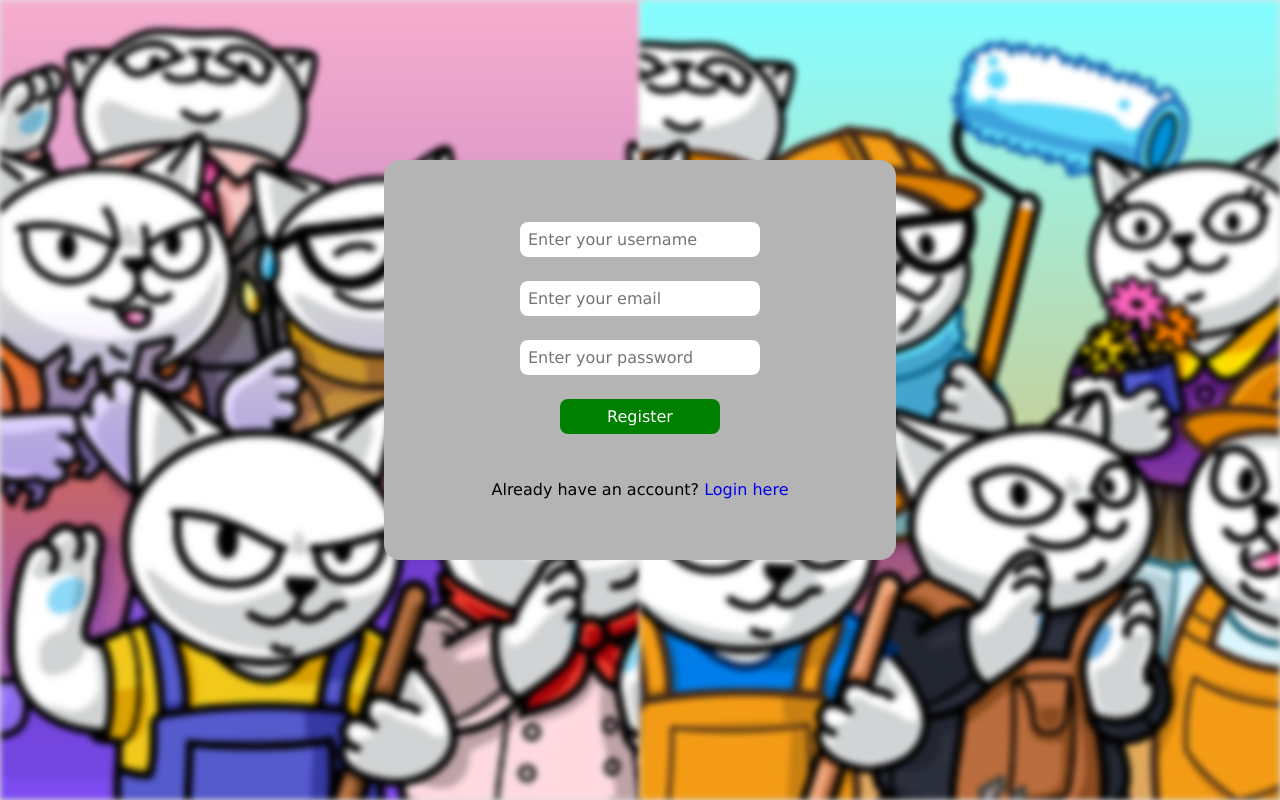
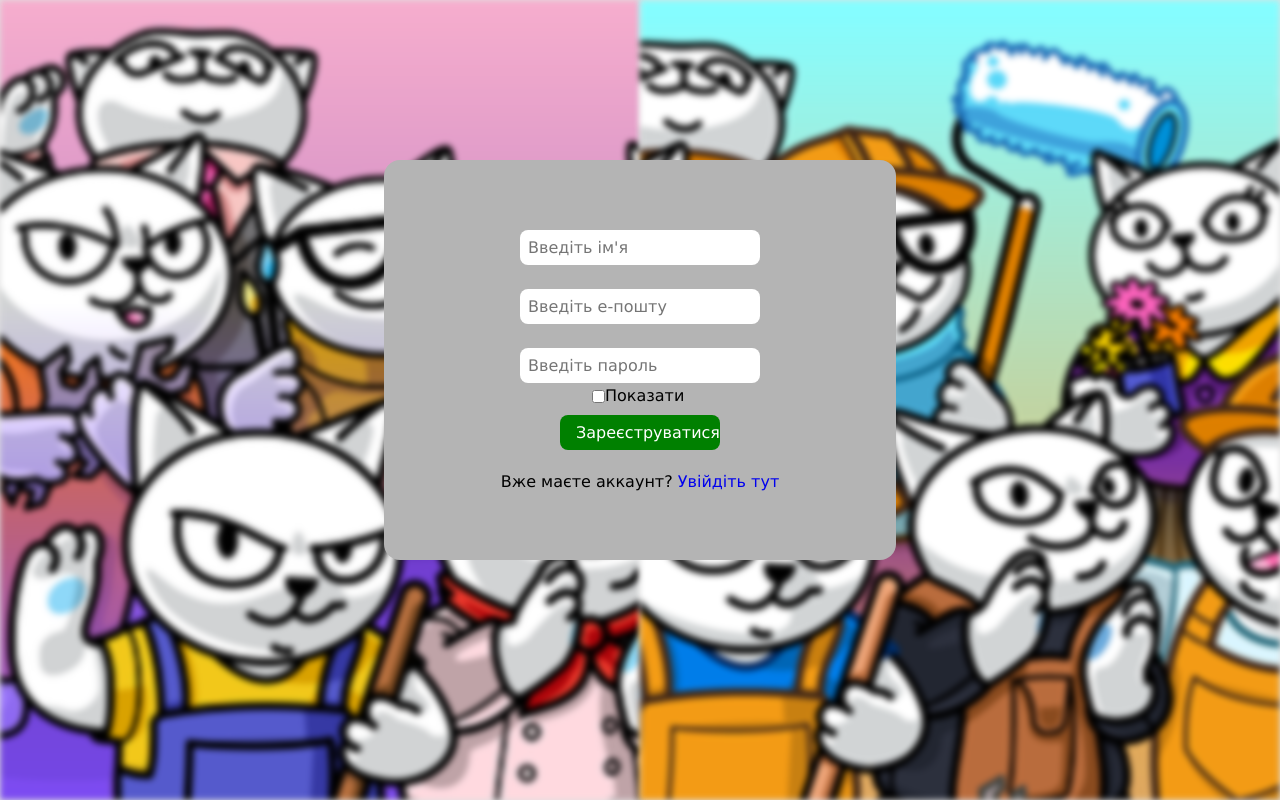
Before and after one commit to OlehTysovskyi/Tysovskyi.University.Monobank.Client, a React app: page /registration in a window 1280 px wide. Built offline with nearby package versions, Linux system fonts and the light colour scheme; some packages are replaced by stand-ins of ours.

Commit message:
fixed login and registration

```diff
--- a/package.json
+++ b/package.json
@@ -8,13 +8,15 @@
     "@testing-library/jest-dom": "^5.17.0",
     "@testing-library/react": "^13.4.0",
     "@testing-library/user-event": "^13.5.0",
+    "formik": "^2.4.6",
     "nth-check": "^2.0.1",
     "react": "^18.2.0",
     "react-dom": "^18.2.0",
     "react-google-button": "^0.7.2",
     "react-router-dom": "^6.22.2",
     "react-scripts": "^5.0.1",
-    "web-vitals": "^2.1.4"
+    "web-vitals": "^2.1.4",
+    "yup": "^1.4.0"
   },
   "scripts": {
     "start": "react-scripts start",
--- a/src/pages/Login.js
+++ b/src/pages/Login.js
@@ -10,10 +10,20 @@ const Login = () => {
     password: "",
   });
 
+  const [showPassword, setShowPassword] = useState(false);
   const [redirect, setRedirect] = useState(false);
+  const [formValid, setFormValid] = useState(false);
+
+  const validateForm = (data) => {
+    const emailValid = data.email.includes("@") && data.email.includes(".");
+    const passwordValid = data.password.length >= 8;
+    setFormValid(emailValid && passwordValid);
+  };
 
   const handleChange = (e) => {
-    setFormData({ ...formData, [e.target.name]: e.target.value });
+    const newFormData = { ...formData, [e.target.name]: e.target.value };
+    setFormData(newFormData);
+    validateForm(newFormData)
   };
 
   const handleLogin = async (e) => {
@@ -33,33 +43,41 @@ const Login = () => {
   return (
     <div className="login-container">
       <form onSubmit={handleLogin} className="login-form">
+        <div className="input-box">
           <input
             type="email"
             name="email"
             value={formData.email}
             onChange={handleChange}
-          placeholder="Enter your email"
+            placeholder="Введіть е-пошту"
             className="login-input"
           />
+        </div>
+        <div className="input-box">
           <input
-          type="password"
+            type={showPassword ? "text" : "password"}
             name="password"
             value={formData.password}
             onChange={handleChange}
-          placeholder="Enter your password"
+            placeholder="Введіть пароль"
             className="login-input"
           />
-        <button
-          type="submit"
-          className="login-button"
-        >
-          Login
+          <span className="show-pass-span">
+            <input
+              type="checkbox"
+              onClick={() => setShowPassword(!showPassword)}
+            />
+            Показати
+          </span>
+        </div>
+        <button type="submit" className="login-button" disabled={!formValid}>
+          Увійти
         </button>
         <GoogleAuthButton />
       </form>
       <p>
-        Don't have an account?{" "}
-        <NavLink to="/registration">Register here</NavLink>
+        Немаєте аккаунту?{" "}
+        <NavLink to="/registration">Зареєструйтеся тут</NavLink>
       </p>
     </div>
   );
--- a/src/pages/Registration.js
+++ b/src/pages/Registration.js
@@ -1,26 +1,45 @@
 import React, { useState } from "react";
 import { Navigate, NavLink } from "react-router-dom";
 import { useAuthentication } from "../services/authService";
+import { Formik, Form, Field, ErrorMessage } from "formik";
+import * as Yup from "yup";
 
 const Registration = () => {
   const { register } = useAuthentication();
-  const [formData, setFormData] = useState({
-    username: "",
-    email: "",
-    password: "",
+  const [redirect, setRedirect] = useState(false);
+  const [showPassword, setShowPassword] = useState(false);
+
+  const SignupSchema = Yup.object().shape({
+    username: Yup.string()
+      .matches(/^[a-zA-Z]+$/, "Ім'я має містити лише англійські літери")
+      .min(2, "Ім'я занадто коротке! Мінімум 2 символи.")
+      .max(20, "Ім'я занадто довге! Максимум 20 символів.")
+      .required("Обов'язкове поле"),
+    email: Yup.string()
+      .email("Некоректний email")
+      .test(
+        "is-valid-domain",
+        "Неправильний домен електронної адреси",
+        function (value) {
+          const validDomains = [
+            "gmail.com",
+            "yahoo.com",
+            "hotmail.com",
+            "outlook.com",
+          ];
+          return validDomains.includes(value.split("@")[1]);
+        }
+      )
+      .required("Обов'язкове поле"),
+    password: Yup.string()
+      .min(8, "Пароль занадто короткий! Мінімум 8 символів.")
+      .max(128, "Пароль занадто довгий! Максимум 128 символів.")
+      .required("Обов'язкове поле"),
   });
 
-  const [redirect, setRedirect] = useState(false);
-
-  const handleChange = (e) => {
-    setFormData({ ...formData, [e.target.name]: e.target.value });
-  };
-
-  const handleRegistration = async (e) => {
-    e.preventDefault();
-
+  const handleRegistration = async (values) => {
     try {
-      const shouldRedirect = await register(formData);
+      const shouldRedirect = await register(values);
       setRedirect(shouldRedirect);
     } catch (error) {
       console.error("Error:", error);
@@ -33,37 +52,77 @@ const Registration = () => {
 
   return (
     <div className="registration-container">
-      <form onSubmit={handleRegistration} className="registration-form">
-        <input
+      <Formik
+        initialValues={{ username: "", email: "", password: "" }}
+        validationSchema={SignupSchema}
+        onSubmit={handleRegistration}
+      >
+        {({ isValid, setFieldValue }) => (
+          <Form className="registration-form">
+            <div className="input-box">
+              <Field
                 type="text"
                 name="username"
-          value={formData.name}
-          onChange={handleChange}
-          placeholder="Enter your username"
+                placeholder="Введіть ім'я"
+                className="registration-input"
+                onChange={(e) => {
+                  setFieldValue(
+                    "username",
+                    e.target.value.replace(/[^a-zA-Zа-яА-ЯіІїЇёЁєЄ]/gu, "")
+                  );
+                }}
+              />
+              <ErrorMessage
+                name="username"
+                component="div"
+                className="error-msg"
+              />
+            </div>
+            <div className="input-box">
+              <Field
+                type="email"
+                name="email"
+                placeholder="Введіть е-пошту"
                 className="registration-input"
               />
-        <input
-          type="email"
+              <ErrorMessage
                 name="email"
-          value={formData.email}
-          onChange={handleChange}
-          placeholder="Enter your email"
+                component="div"
+                className="error-msg"
+              />
+            </div>
+            <div className="input-box">
+              <Field
+                type={showPassword ? "text" : "password"}
+                name="password"
+                placeholder="Введіть пароль"
                 className="registration-input"
               />
+              <span className="show-pass-span">
                 <input
-          type="password"
+                  type="checkbox"
+                  onClick={() => setShowPassword(!showPassword)}
+                />
+                Показати
+              </span>
+              <ErrorMessage
                 name="password"
-          value={formData.password}
-          onChange={handleChange}
-          placeholder="Enter your password"
-          className="registration-input"
+                component="div"
+                className="error-msg"
               />
-        <button type="submit" className="registration-button">
-          Register
+            </div>
+            <button
+              type="submit"
+              className="registration-button"
+              disabled={!isValid}
+            >
+              Зареєструватися
             </button>
-      </form>
+          </Form>
+        )}
+      </Formik>
       <p>
-        Already have an account? <NavLink to="/login">Login here</NavLink>
+        Вже маєте аккаунт? <NavLink to="/login">Увійдіть тут</NavLink>
       </p>
     </div>
   );
--- a/src/styles/login.css
+++ b/src/styles/login.css
@@ -6,7 +6,7 @@
     flex-direction: column;
     justify-content: center;
     align-items: center;
-    background-color: rgb(180, 180, 180);
+    background-color: #b4b4b4;
     text-align: center;
     border-radius: 2vh;
     position: relative;
@@ -27,35 +27,22 @@
 
 .login-input {
     width: 30vh;
-    margin-bottom: 3vh;
     padding: 1vh;
     border-radius: 1vh;
 }
 
 .login-button {
     width: 20vh;
-    margin: 0 0 3vh;
+    margin: 1vh 0 3vh;
     padding: 1vh 2vh;
     font-size: 1rem;
-    background-color: blue;
+    background-color: rgb(0, 8, 255);
     color: white;
     border: none;
     border-radius: 1vh;
     cursor: pointer;
 }
 
-.login-button:hover {
-    background-color: darkblue;
-}
-
-.login-button:active {
-    background-color: midnightblue;
-}
-
-.login-button:focus {
-    outline: none;
-}
-
 .login-container p {
     margin: 3vh 0 0;
 }
--- a/src/styles/registration.css
+++ b/src/styles/registration.css
@@ -22,19 +22,44 @@
 .registration-form {
     display: flex;
     flex-direction: column;
+    justify-content: space-between;
     align-items: center;
+}
+
+.input-box {
+    width: 100%;
+    margin: 0 0 3vh;
+    position: relative;
+}
+
+.error-msg {
+    position: absolute;
+    top: -40%;
+    left: 0;
+    width: 100%;
+    font-size: 1.7vh;
+    color: red;
 }
 
 .registration-input {
     width: 30vh;
-    margin-bottom: 3vh;
     padding: 1vh;
     border-radius: 1vh;
 }
 
+.show-pass-span {
+    width: 10vh;
+    display: flex;
+    justify-content: space-between;
+    align-items: center;
+    position: absolute;
+    top: 115%;
+    left: 30%;
+}
+
 .registration-button {
     width: 20vh;
-    margin: 0 0 3vh;
+    margin: 1vh 0 3vh;
     padding: 1vh 2vh;
     font-size: 1rem;
     background-color: green;
@@ -43,19 +68,3 @@
     border-radius: 1vh;
     cursor: pointer;
 }
-
-.registration-button:hover {
-    background-color: darkgreen;
-}
-
-.registration-button:active {
-    background-color: darkgreen;
-}
-
-.registration-button:focus {
-    outline: none;
-}
-
-.registration-container p {
-    margin: 3vh 0 0;
-}
--- a/src/styles/styles.css
+++ b/src/styles/styles.css
@@ -87,6 +87,18 @@ body {
   cursor: not-allowed;
 }
 
+.registration-button:disabled {
+  background-color: rgb(203, 203, 203);
+  color: white;
+  cursor: not-allowed;
+}
+
+.login-button:disabled {
+  background-color: rgb(203, 203, 203);
+  color: white;
+  cursor: not-allowed;
+}
+
 .back-btn {
   width: 3vh;
   height: 3vh;
```
Also changed, not shown: 1 other file. Lines whose indentation alone changed are shown as unchanged.
